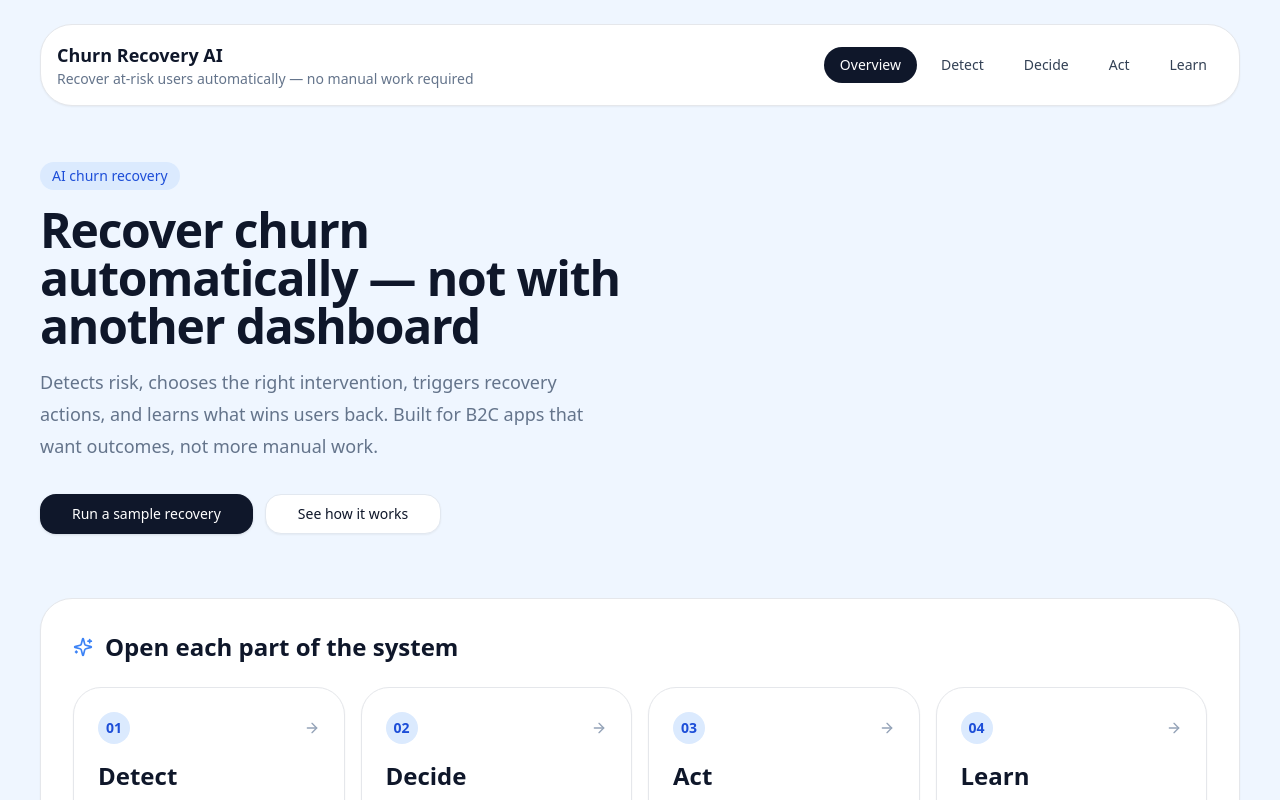
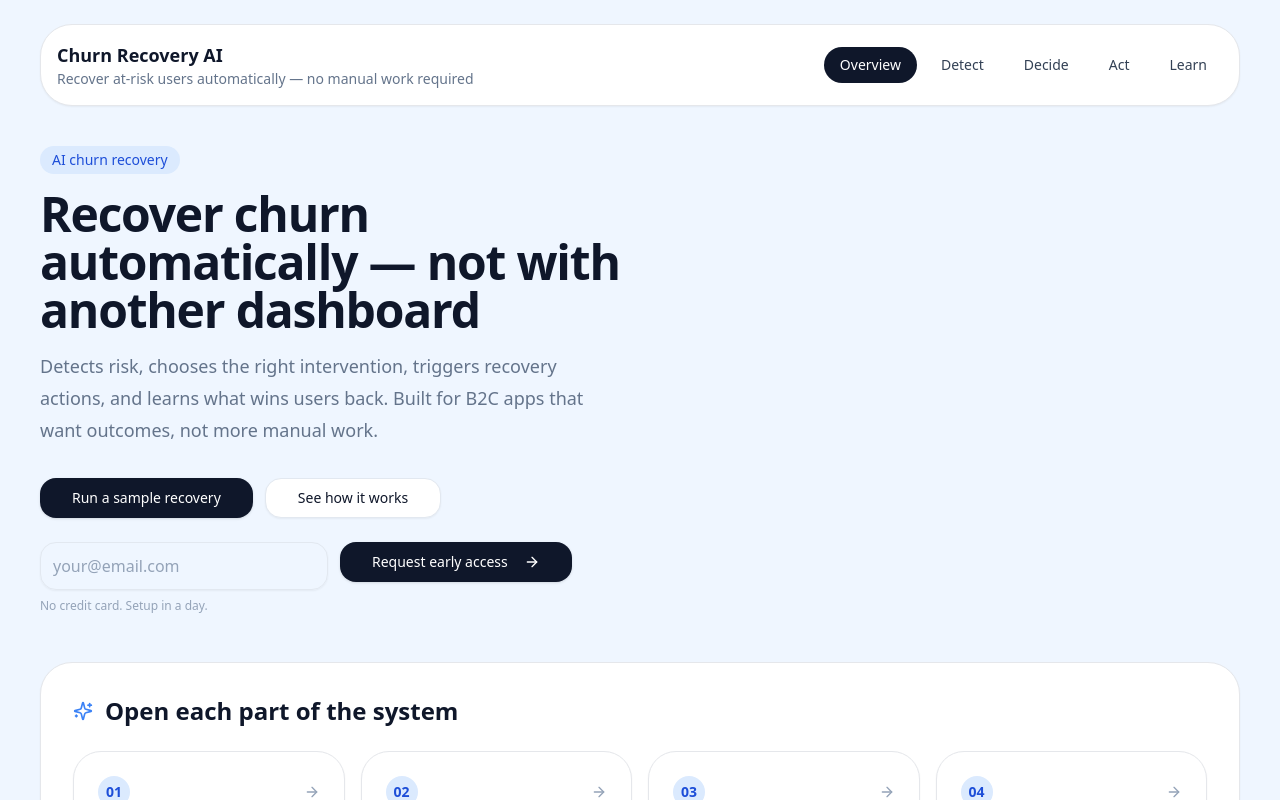
Before and after one commit to Tejay/churntool, a React (Vite) app: page / in a window 1280 px wide. Shown: the top 800 px of the page. Built offline with nearby package versions, Linux system fonts and the light colour scheme.

Commit message:
Add early access CTA with email input and confirmation state

```diff
--- a/src/App.tsx
+++ b/src/App.tsx
@@ -42,13 +42,51 @@ function EyebrowBadge({ children }: { children: React.ReactNode }) {
   );
 }
 
-function SectionHero({ eyebrow, title, copy, cta, secondary, icon }: any) {
+function EarlyAccessForm() {
+  const [email, setEmail] = useState("");
+  const [submitted, setSubmitted] = useState(false);
+
+  const handleSubmit = (e: React.FormEvent) => {
+    e.preventDefault();
+    if (!email.trim()) return;
+    setSubmitted(true);
+    setEmail("");
+  };
+
+  if (submitted) {
+    return (
+      <div className="mt-6 flex items-center gap-2 rounded-2xl bg-blue-100 px-5 py-4 text-blue-700">
+        <CheckCircle2 className="h-5 w-5 shrink-0" />
+        <span className="font-medium">You're on the list — we'll be in touch soon.</span>
+      </div>
+    );
+  }
+
   return (
-    // Change 1: hero widget gets more breathing room (p-8, shadow-2xl)
+    <form onSubmit={handleSubmit} className="mt-6">
+      <div className="flex flex-col gap-3 sm:flex-row">
+        <Input
+          type="email"
+          placeholder="your@email.com"
+          value={email}
+          onChange={(e) => setEmail(e.target.value)}
+          className="h-12 rounded-2xl sm:w-72"
+          required
+        />
+        <Button type="submit" size="lg" className="rounded-2xl whitespace-nowrap">
+          Request early access <ArrowRight className="ml-2 h-4 w-4" />
+        </Button>
+      </div>
+      <p className="mt-2 text-xs text-slate-400">No credit card. Setup in a day.</p>
+    </form>
+  );
+}
+
+function SectionHero({ eyebrow, title, copy, cta, secondary, icon, showCTA }: any) {
+  return (
     <section className="grid gap-8 lg:grid-cols-[1.1fr_0.9fr] lg:items-center">
       <div>
         <EyebrowBadge>{eyebrow}</EyebrowBadge>
-        {/* Change 2: title stays bold, copy is lighter */}
         <h1 className="mt-4 text-4xl font-bold tracking-tight text-slate-900 sm:text-5xl">{title}</h1>
         <p className="mt-4 max-w-xl text-lg leading-8 text-slate-500">{copy}</p>
         <div className="mt-8 flex flex-wrap gap-3">
@@ -59,6 +97,7 @@ function SectionHero({ eyebrow, title, copy, cta, secondary, icon }: any) {
             </Button>
           ) : null}
         </div>
+        {showCTA && <EarlyAccessForm />}
       </div>
       <motion.div
         initial={{ opacity: 0, y: 20 }}
@@ -114,6 +153,7 @@ function HomePage({ setCurrent }: { setCurrent: (v: string) => void }) {
         copy="Detects risk, chooses the right intervention, triggers recovery actions, and learns what wins users back. Built for B2C apps that want outcomes, not more manual work."
         cta={{ label: "Run a sample recovery", onClick: () => setCurrent("detect") }}
         secondary={{ label: "See how it works", onClick: () => setCurrent("detect") }}
+        showCTA
         icon={
           <div className="space-y-4">
             <div className="flex items-center justify-between rounded-2xl border bg-blue-100 p-5">
```
